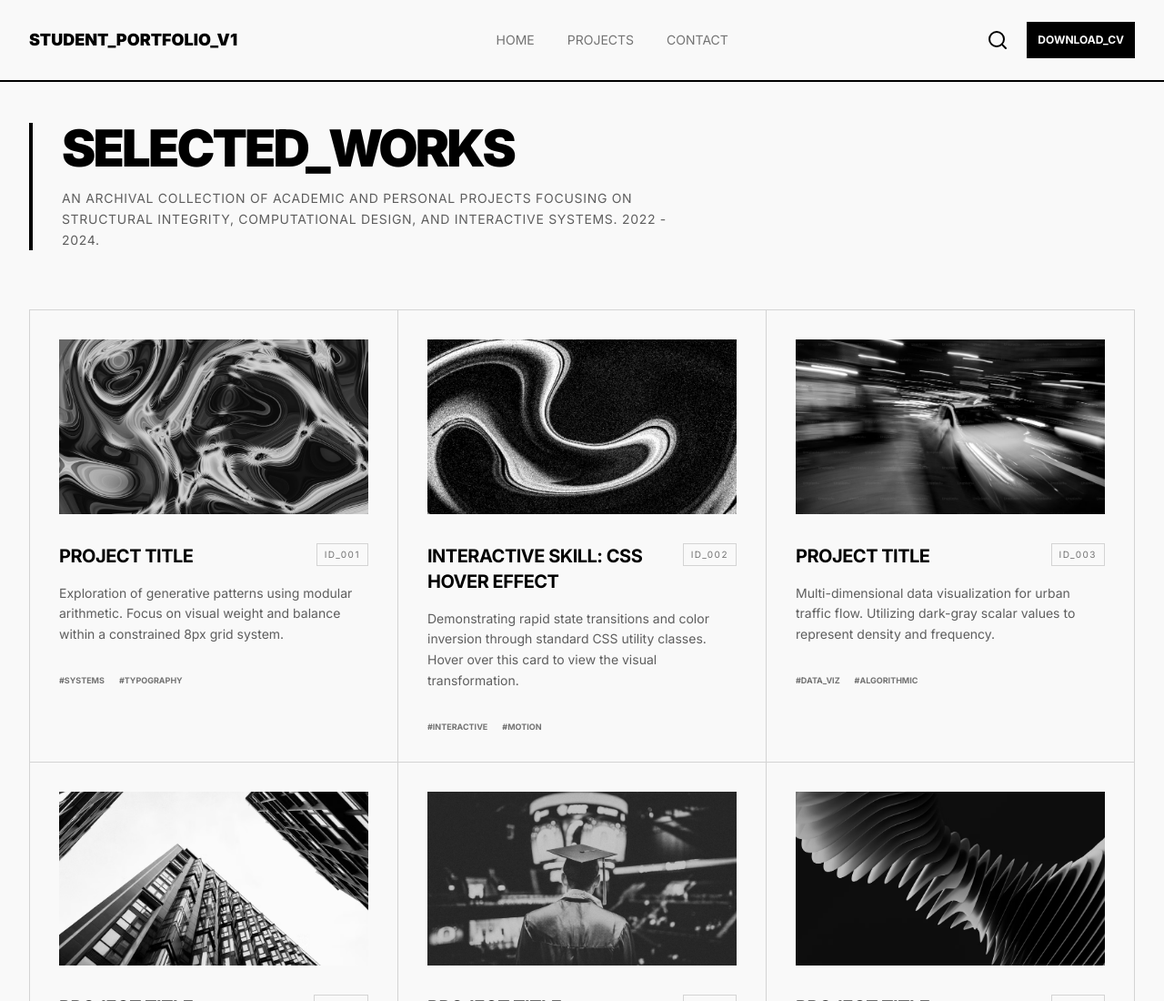
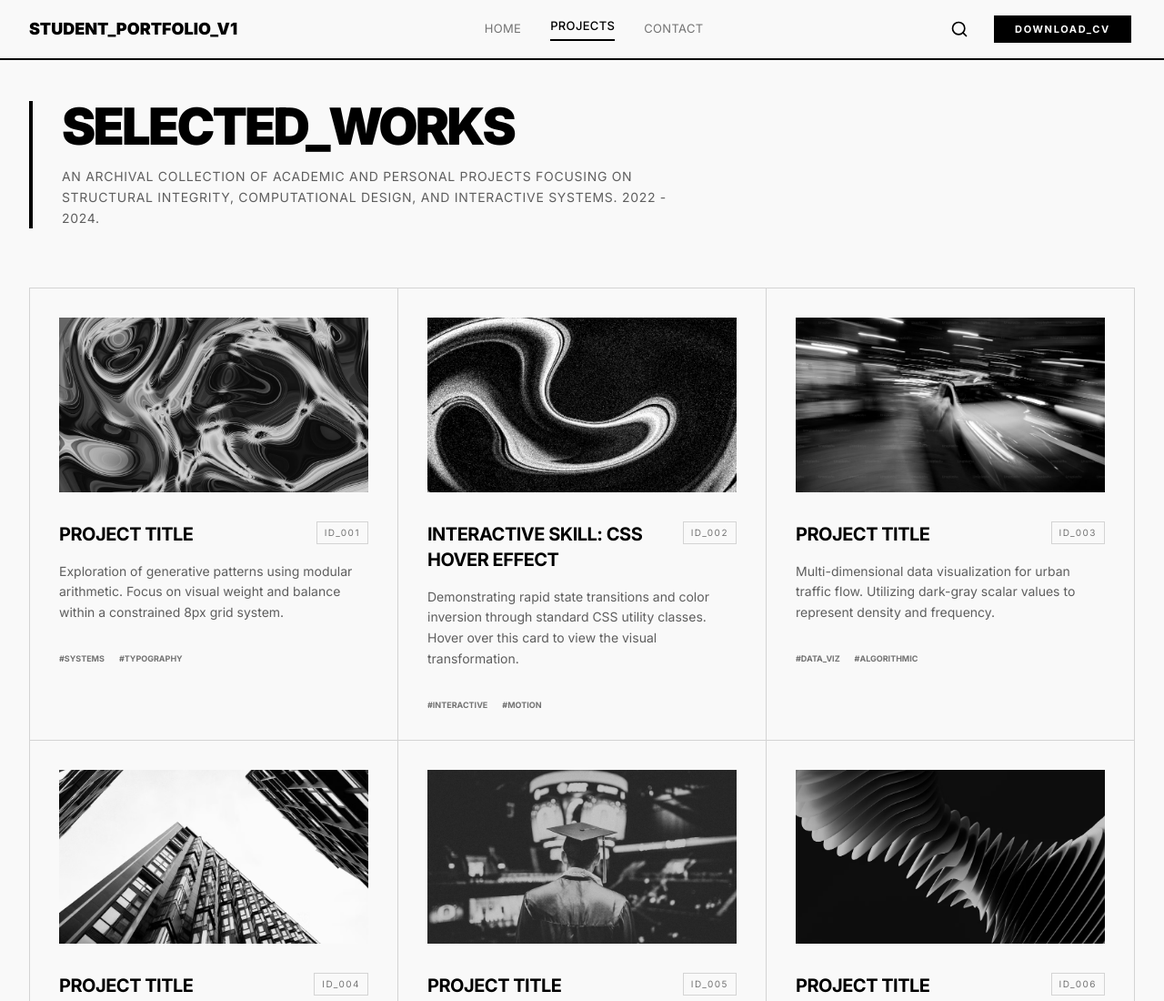
Before and after one commit to CalJosMil/architect-portfolio-tailwind, a website: page projects.html in a window 1280 px wide. Shown: the top 1100 px of the page at 91% size. Drawn offline with nearby package versions, Linux system fonts and the light colour scheme.

Commit message:
Corrected links for current page for Projects and Contact

```diff
--- a/projects.html
+++ b/projects.html
@@ -25,19 +25,19 @@
     <div class="max-w-7xl mx-auto">
         <!-- Navigation bar, shared across all three pages. Where differences existed I defaulted to index. -->
         <header>
-            <nav class="flex flex-wrap items-center justify-between px-8 py-6 border-b-2 border-black uppercase">
-                <a class="w-full md:w-auto text-lg font-black" href="index.html">Student_Portfolio_V1</a>
-                <ul class="flex gap-9 text-sm text-neutral-500">
+            <nav class="flex flex-wrap items-center justify-between pl-8 pr-9 py-4 md:py-0 md:h-[66px] border-b-2 border-black uppercase">
+                <a href="index.html" class="w-full md:w-auto text-lg font-black">Student_Portfolio_V1</a>
+                <ul class="flex items-center gap-8 text-[13px] tracking-wide text-neutral-500">
                     <li><a class="hover:text-black hover:underline underline-offset-7 transition-colors" href="index.html">Home</a></li>
-                    <li><a class="hover:text-black hover:underline underline-offset-7 transition-colors" href="projects.html">Projects</a></li>
+                    <li><a class="block pb-1 border-b-2 border-black text-black font-medium" href="projects.html">Projects</a></li>
                     <li><a class="hover:text-black hover:underline underline-offset-7 transition-colors" href="contact.html">Contact</a></li>
                 </ul>
 
-                <div class="flex gap-5 items-center">
+                <div class="flex gap-7 items-center">
                     <button class="cursor-pointer" type="button" aria-label="Search">
-                        <svg xmlns="http://www.w3.org/2000/svg" width="24" height="24" viewBox="0 0 24 24" fill="none" stroke="currentColor" stroke-width="2" stroke-linecap="round" stroke-linejoin="round" class="lucide lucide-search preview-icon"><path d="m21 21-4.34-4.34"/><circle cx="11" cy="11" r="8"/></svg>
+                        <svg xmlns="http://www.w3.org/2000/svg" width="24" height="24" viewBox="0 0 24 24" fill="none" stroke="currentColor" stroke-width="2" stroke-linecap="round" stroke-linejoin="round" class="lucide lucide-search preview-icon size-5"><path d="m21 21-4.34-4.34"/><circle cx="11" cy="11" r="8"/></svg>
                     </button>
-                    <a class="p-3 bg-black text-white text-xs font-bold hover:bg-transparent hover:text-black transition-colors" href="#">Download_CV</a>
+                    <a href="#" class="px-[22px] py-1.5 bg-black text-white border border-black text-[11px] leading-4 font-bold tracking-[0.15em] hover:bg-transparent hover:text-black transition-colors">Download_CV</a>
                 </div>
             </nav>
         </header>
```
Also changed, not shown: contact.html (+2 -2 lines).
